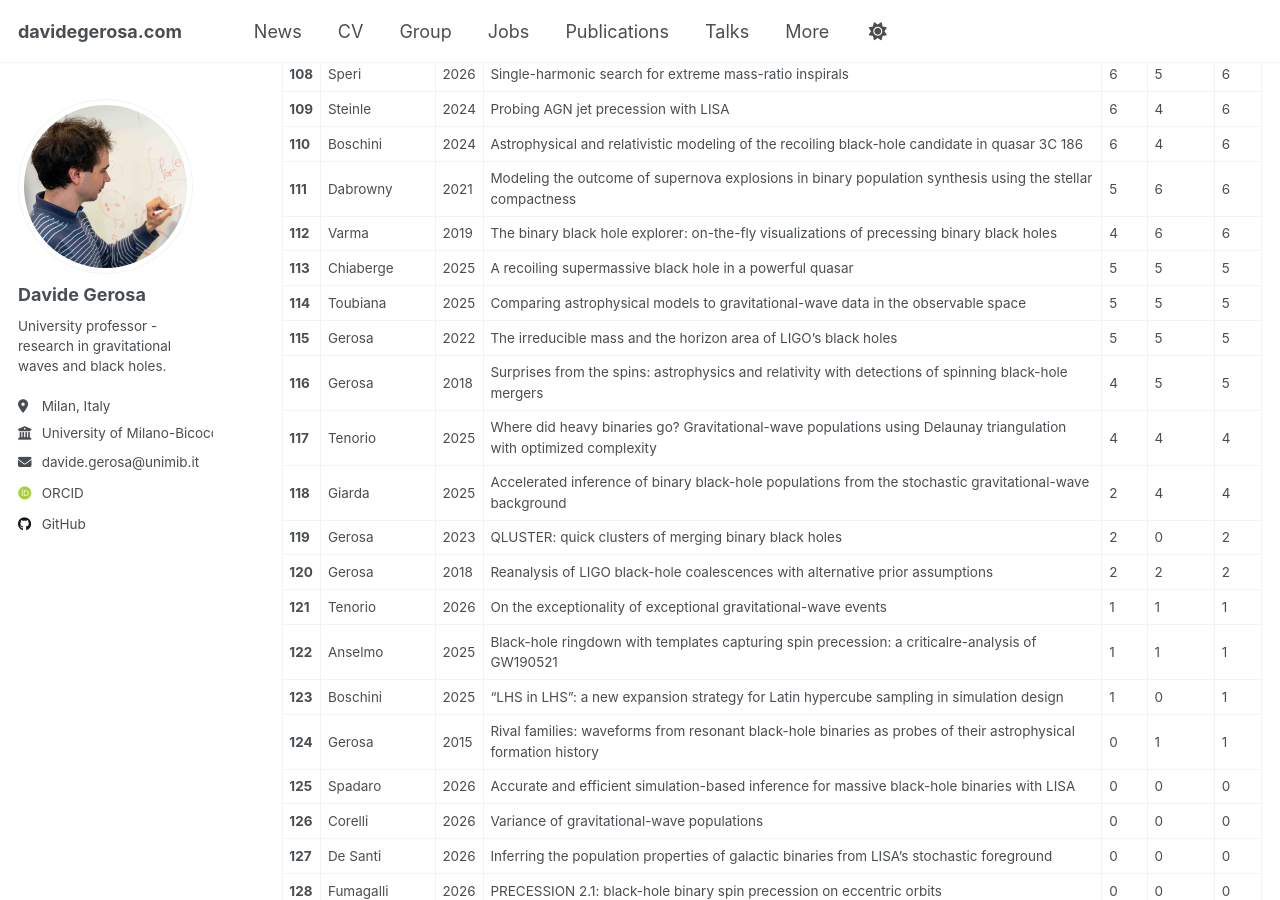
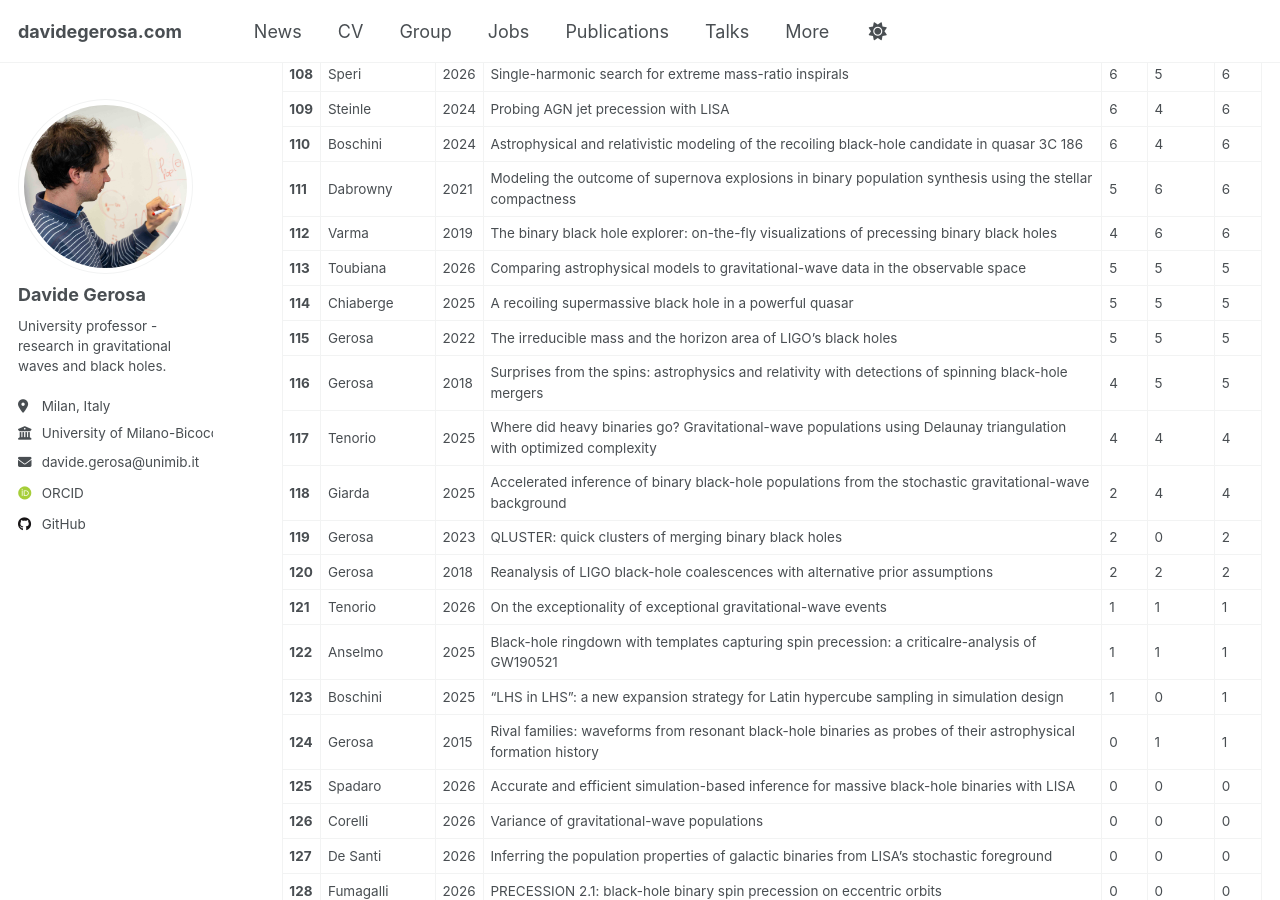
Before and after one commit to dgerosa/website, a Jekyll site: the page built from _pages/citations.md, in a window 1280 px wide and 900 px high, scrolled down 4839 px. Built offline with Jekyll 4.4.1, drawn with Linux system fonts in a browser that asks for light colours; some web fonts are replaced; some of the changed text lies outside the part shown.

Commit message:
Website update from workflow

```diff
--- a/_pages/_citations.md
+++ b/_pages/_citations.md
@@ -121,8 +121,8 @@
 | **110** | Boschini | 2024 | Astrophysical and relativistic modeling of the recoiling black-hole candidate in quasar 3C 186 | 6 | 4 | 6 |
 | **111** | Dabrowny | 2021 | Modeling the outcome of supernova explosions in binary population synthesis using the stellar compactness | 5 | 6 | 6 |
 | **112** | Varma | 2019 | The binary black hole explorer: on-the-fly visualizations of precessing binary black holes | 4 | 6 | 6 |
-| **113** | Chiaberge | 2025 | A recoiling supermassive black hole in a powerful quasar | 5 | 5 | 5 |
-| **114** | Toubiana | 2025 | Comparing astrophysical models to gravitational-wave data in the observable space | 5 | 5 | 5 |
+| **113** | Toubiana | 2026 | Comparing astrophysical models to gravitational-wave data in the observable space | 5 | 5 | 5 |
+| **114** | Chiaberge | 2025 | A recoiling supermassive black hole in a powerful quasar | 5 | 5 | 5 |
 | **115** | Gerosa | 2022 | The irreducible mass and the horizon area of LIGO's black holes | 5 | 5 | 5 |
 | **116** | Gerosa | 2018 | Surprises from the spins: astrophysics and relativity with detections of spinning black-hole mergers | 4 | 5 | 5 |
 | **117** | Tenorio | 2025 | Where did heavy binaries go? Gravitational-wave populations using Delaunay triangulation with optimized complexity | 4 | 4 | 4 |
```
Also changed, not shown: other parts of _pages/_citations.md (+3 -3 lines), _pages/_group.md (+1 -1 lines), _pages/_publications.md (+2 -2 lines), _pages/_talks.md (+1 -1 lines).
